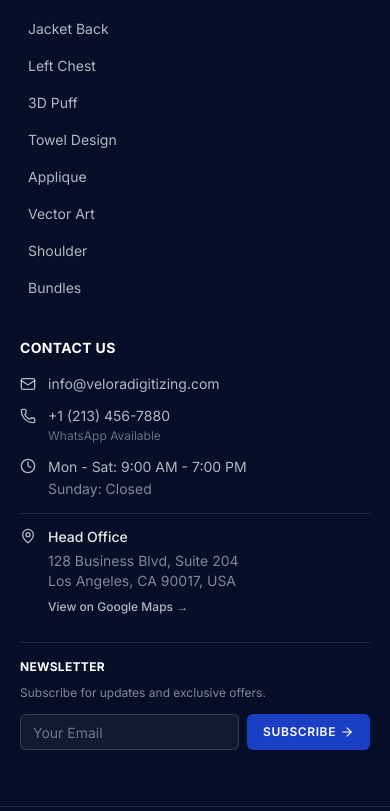
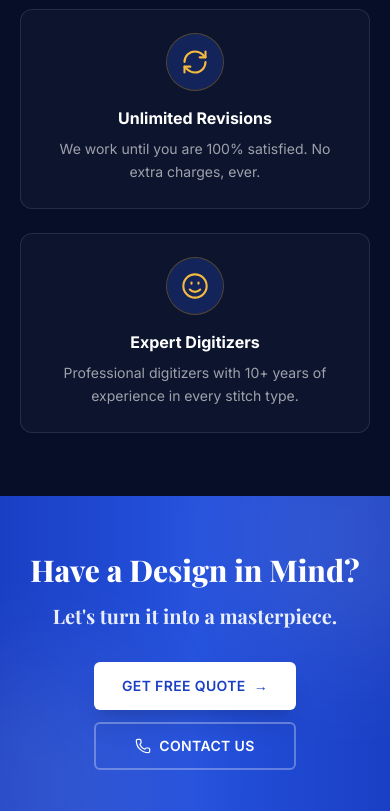
Before and after one commit to veloradigitizing/veloradigitizing, a Next.js app: page /portfolio in a window 390 px wide. Shown: the part 7713-8524 px from the top of the page. Built offline with nearby package versions, Linux system fonts and the light colour scheme; a web font is replaced by a local one.

Commit message:
feat(PortfolioPage): add "Why Choose Us" section and CTA for design inquiries

```diff
--- a/app/portfolio/page.tsx
+++ b/app/portfolio/page.tsx
@@ -311,6 +311,78 @@ export default function PortfolioPage() {
         title="Portfolio - Frequently Asked Questions"
         subtitle="Questions about our portfolio, samples, and previous work."
       />
+
+      {/* Why Choose Us - Features */}
+      <section className="relative overflow-hidden bg-navy-950 py-16 sm:py-20">
+        <div className="pointer-events-none absolute -right-24 -top-32 h-96 w-96 rounded-full bg-brand-500/20 blur-3xl vr-float-soft" />
+        <div className="pointer-events-none absolute -bottom-32 -left-24 h-96 w-96 rounded-full bg-brand-400/10 blur-3xl vr-float-soft" style={{ animationDelay: "1.8s" }} />
+        <div className="relative mx-auto max-w-7xl px-5 lg:px-10">
+          <Reveal direction="up">
+            <SectionTag
+              eyebrow="Why Choose Velora"
+              title="The Velora Difference"
+              subtitle="We have digitized thousands of designs for brands, teams, military, and businesses worldwide."
+              dark
+            />
+          </Reveal>
+          <div className="mt-14 grid grid-cols-1 gap-6 sm:grid-cols-2 lg:grid-cols-4">
+            {[
+              { icon: "diamond", title: "Premium Quality", desc: "Top-notch quality with perfect stitching and attention to every detail." },
+              { icon: "clock", title: "Fast Delivery", desc: "24 hours turnaround available. Rush delivery under 12 hours for urgent needs." },
+              { icon: "refresh", title: "Unlimited Revisions", desc: "We work until you are 100% satisfied. No extra charges, ever." },
+              { icon: "smile", title: "Expert Digitizers", desc: "Professional digitizers with 10+ years of experience in every stitch type." },
+            ].map((f, i) => (
+              <Reveal key={f.title} direction="up" delay={stagger(i, 80)}>
+                <div className="group relative flex h-full flex-col items-center overflow-hidden rounded-xl border border-white/10 bg-white/[0.03] p-6 text-center backdrop-blur-sm transition-all duration-500 hover:-translate-y-2 hover:border-brand-500/40 hover:bg-white/[0.06] hover:shadow-[0_20px_40px_-15px_rgba(26,63,196,0.3)]">
+                  <span className="pointer-events-none absolute -inset-px rounded-xl bg-gradient-to-br from-brand-500/0 to-brand-500/0 opacity-0 blur-md transition-opacity duration-500 group-hover:from-brand-500/15 group-hover:to-transparent group-hover:opacity-100" />
+                  <span className="relative mb-4 flex h-14 w-14 items-center justify-center rounded-full bg-brand-500/25 text-gold-400 ring-1 ring-gold-400/30 transition-all duration-500 group-hover:scale-110 group-hover:bg-brand-600 group-hover:text-white group-hover:shadow-[0_0_30px_-5px_rgba(26,63,196,0.7)]">
+                    <Icon name={f.icon} className="h-7 w-7" />
+                  </span>
+                  <h3 className="relative text-base font-bold text-white">{f.title}</h3>
+                  <p className="relative mt-2 flex-1 text-sm leading-relaxed text-white/60">{f.desc}</p>
+                </div>
+              </Reveal>
+            ))}
+          </div>
+        </div>
+      </section>
+
+      {/* CTA Section - No background image */}
+      <section className="relative overflow-hidden bg-brand-600">
+        <div className="pointer-events-none absolute inset-0 bg-gradient-to-r from-brand-600 via-brand-500 to-brand-600" />
+        <div className="pointer-events-none absolute -right-20 -top-20 h-60 w-60 rounded-full bg-white/10 blur-3xl" />
+        <div className="pointer-events-none absolute -bottom-20 -left-20 h-60 w-60 rounded-full bg-white/10 blur-3xl" />
+        <div className="relative mx-auto max-w-7xl px-5 py-14 lg:px-10">
+          <Reveal direction="up">
+            <div className="flex flex-col items-center gap-8 lg:flex-row lg:justify-between lg:gap-12">
+              <div className="text-center lg:text-left">
+                <h2 className="font-serif text-3xl font-extrabold leading-tight text-white sm:text-4xl lg:text-5xl">
+                  Have a Design in Mind?
+                </h2>
+                <p className="mt-3 font-serif text-xl font-bold text-white/90 sm:text-2xl">
+                  Let&apos;s turn it into a masterpiece.
+                </p>
+              </div>
+              <div className="flex flex-col gap-3 sm:flex-row">
+                <Link
+                  href="/contact"
+                  className="group inline-flex h-12 items-center justify-center gap-2 rounded-md bg-white px-7 text-sm font-semibold uppercase tracking-wide text-brand-600 shadow-xl transition-all duration-200 hover:bg-brand-50 hover:shadow-2xl hover:scale-105"
+                >
+                  Get Free Quote
+                  <span aria-hidden className="vr-arrow">&rarr;</span>
+                </Link>
+                <Link
+                  href="/contact"
+                  className="group inline-flex h-12 items-center justify-center gap-2 rounded-md border-2 border-white/30 bg-transparent px-7 text-sm font-semibold uppercase tracking-wide text-white transition-all duration-200 hover:border-white hover:bg-white hover:text-brand-600"
+                >
+                  <Icon name="phone" className="h-4 w-4" />
+                  Contact Us
+                </Link>
+              </div>
+            </div>
+          </Reveal>
+        </div>
+      </section>
     </>
   );
 }
```
